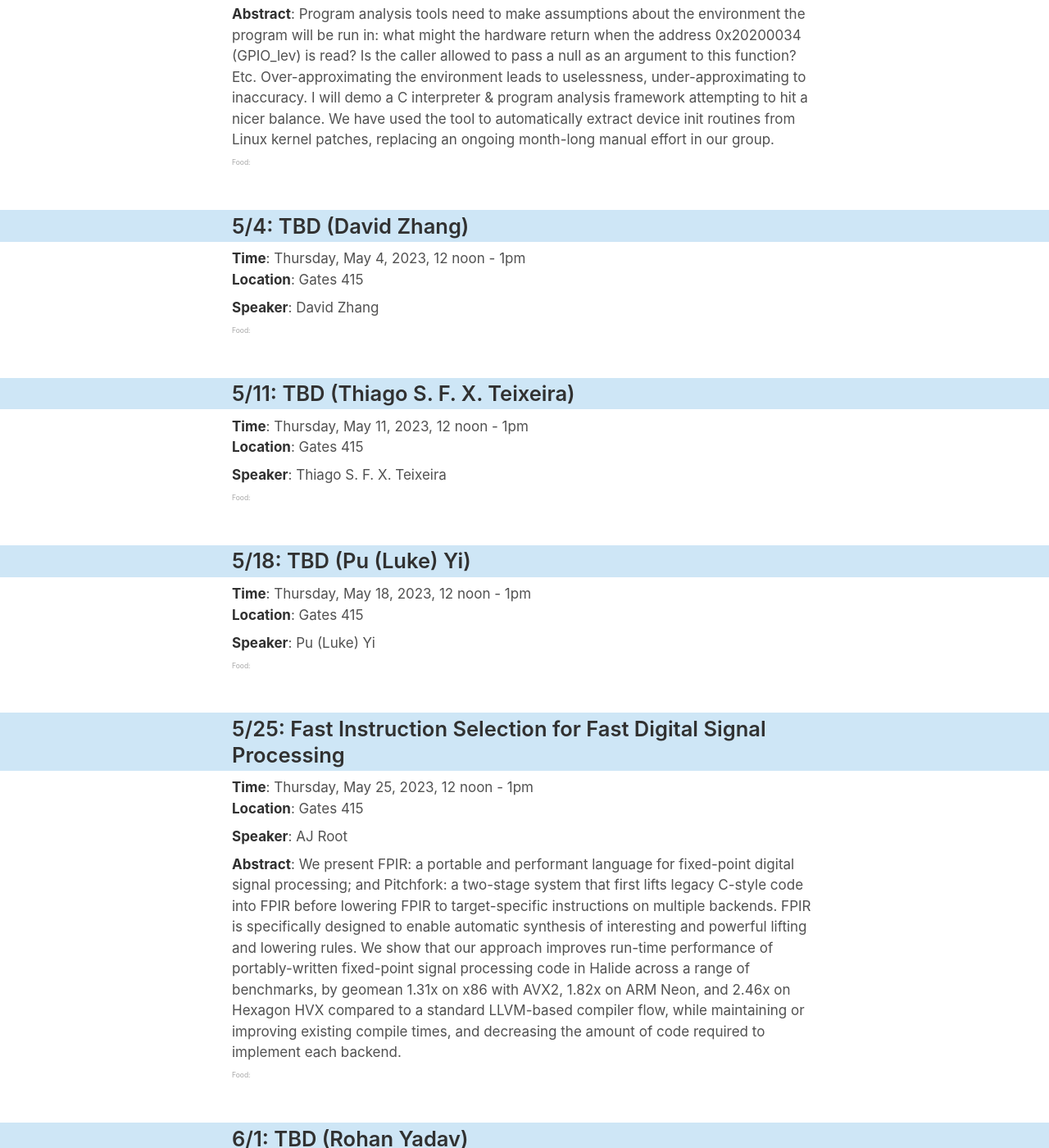
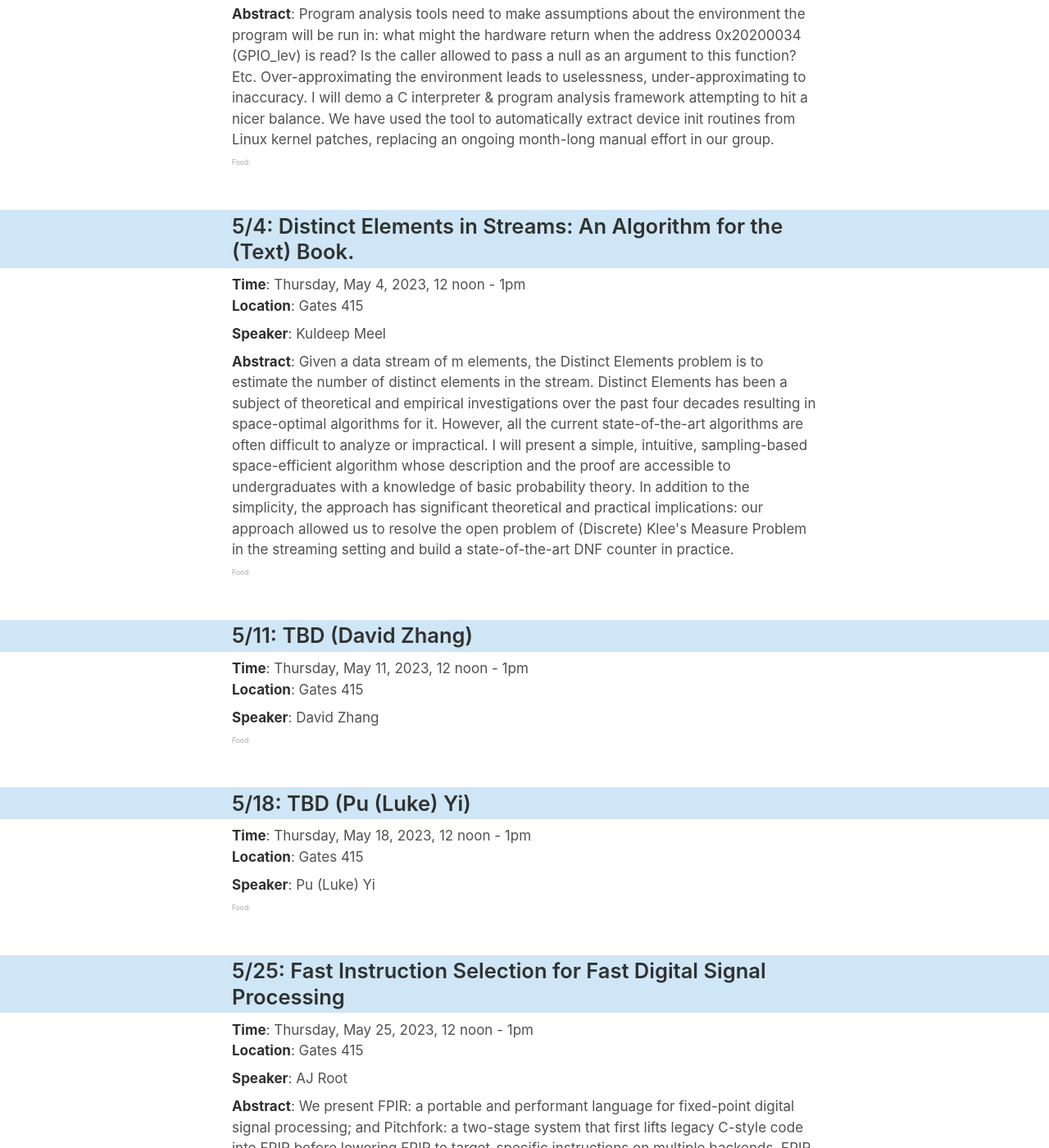
Before and after one commit to software-research-lunch/software-research-lunch.github.io, a Jekyll site: the page built from index.html, in a window 1280 px wide and 1400 px high, scrolled down 2020 px. Shown: the whole window at 82% size. Built offline with Jekyll 4.4.1, drawn with Linux system fonts in a browser that asks for light colours.

Commit message:
update schedule

```diff
--- a/_data/schedule.yml
+++ b/_data/schedule.yml
@@ -66,14 +66,16 @@ y23_spring:
     speaker: "Matthew Sotoudeh"
     bio: "Matthew is a PhD candidate working with Dawson Engler. He has offered to fill any open SW lunch talk slots, so if you want him to stop talking you should sign up to speak instead :)"
   - date: "2023-05-04"
+    abstract: "Given a data stream of m elements, the Distinct Elements problem is to estimate the number of distinct elements in the stream. Distinct Elements has been a subject of theoretical and empirical investigations over the past four decades resulting in space-optimal algorithms for it. However, all the current state-of-the-art algorithms are often difficult to analyze or impractical.
+I will present a simple, intuitive, sampling-based space-efficient algorithm whose description and the proof are accessible to undergraduates with a knowledge of basic probability theory.
+In addition to the simplicity, the approach has significant theoretical and practical implications: our approach allowed us to resolve the open problem of (Discrete) Klee's Measure Problem in the streaming setting and build a state-of-the-art DNF counter in practice."
+    title: "Distinct Elements in Streams: An Algorithm for the (Text) Book."
+    speaker: "Kuldeep Meel"
+    bio: "Kuldeep Meel holds the NUS Presidential Young Professorship in the School of Computing at the National University of Singapore (NUS). His research interests lie at the intersection of Formal Methods and Artificial Intelligence. He is a recipient of the 2022 ACP Early Career Researcher Award, the 2019 NRF Fellowship for AI and was named AI's 10 to Watch by IEEE Intelligent Systems in 2020. His research program's recent recognitions include the CACM Research Highlight Award, ACM SIGMOD Research Highlight, IJCAI-22 Early Career Spotlight, 'Best Papers of CAV' (2022 and 2020) invite from FMSD journal, IJCAI-19 Sister conferences best paper award track invitation."
+  - date: "2023-05-11"
     abstract: ""
     title: ""
     speaker: "David Zhang"
-    bio: ""
-  - date: "2023-05-11"
-    abstract: ""
-    title: ""
-    speaker: "Thiago S. F. X. Teixeira"
     bio: ""
   - date: "2023-05-18"
     abstract: ""
```
